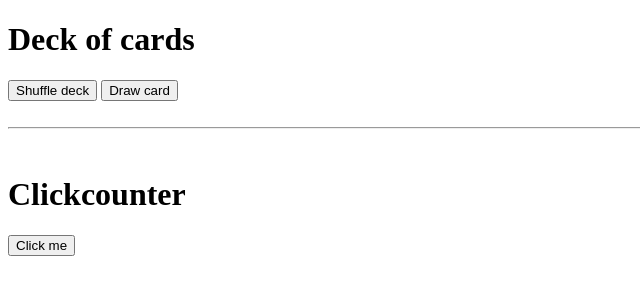
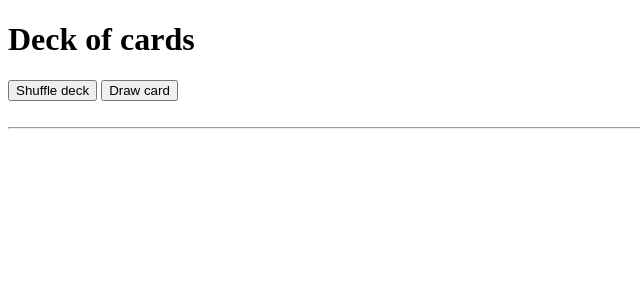
Before and after one commit to tonjeberger/app2_oppg, a website with bundled scripts: page public/index.html in a window 1280 px wide. Shown: the whole page, without its empty margins (0-640 px from the left). Built offline with nearby package versions, Linux system fonts and the light colour scheme; files whose address does not match are found by name.

Commit message:
removed unnecessary code from inddex.html related to middleware-task

```diff
--- a/public/index.html
+++ b/public/index.html
@@ -6,7 +6,6 @@
     <title>Document</title>
     <link href="css/style.css" rel="stylesheet">
     <script src="../uke_4_kortstokk/main.mjs" type="module" defer></script>
-    <!-- <script src="../uke_6_middleware/main.mjs" type="module" crossorigin="anonymous" ></script> -->
 </head>
 <body>
 
@@ -18,11 +17,6 @@
     </div>
 
     <br><hr><br>
-
-    <div id="counterContainer">
-        <h1>Clickcounter</h1>
-        <button id="counterBtn">Click me</button>
-    </div>
 
     <div id="sessionContainer"></div>
 
```
